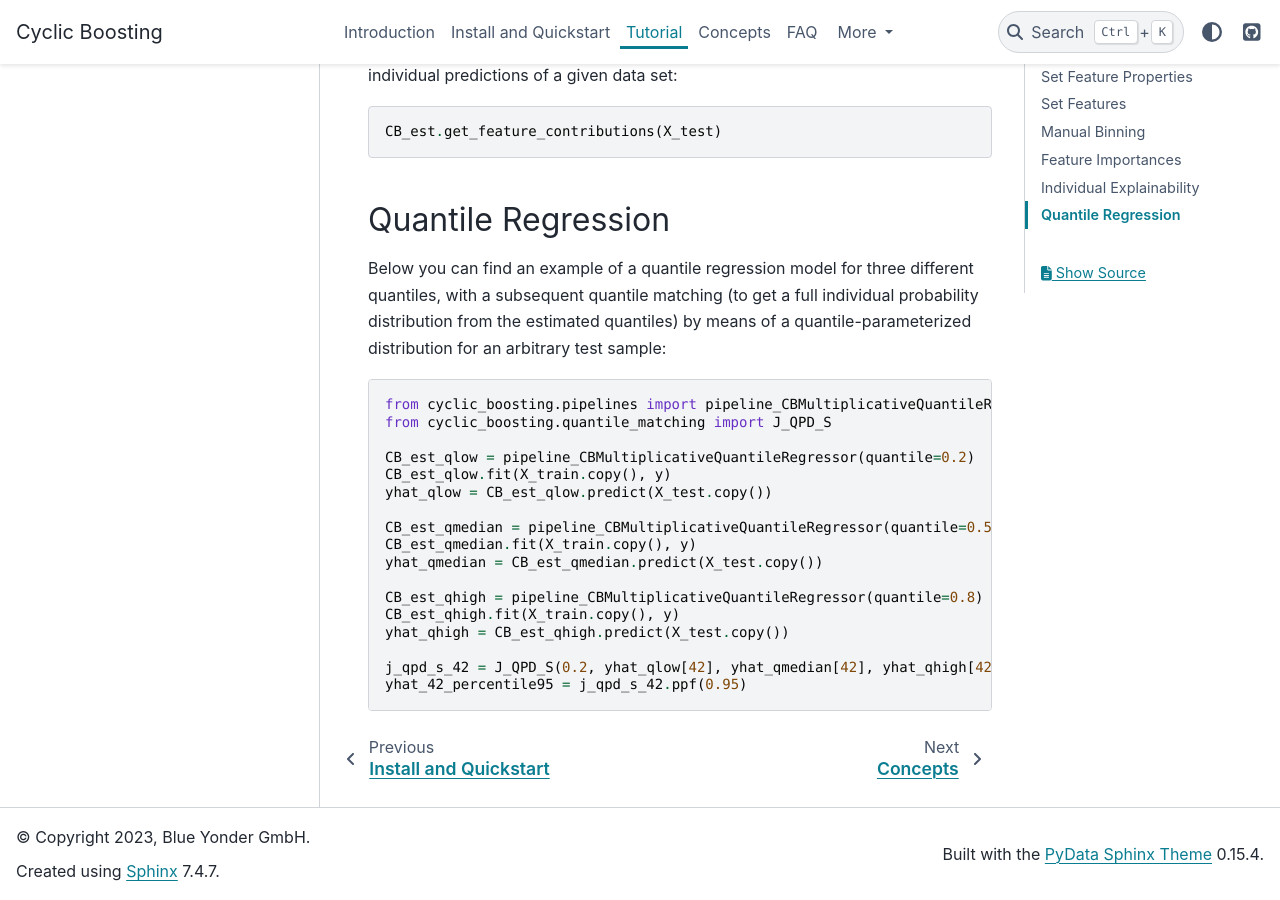
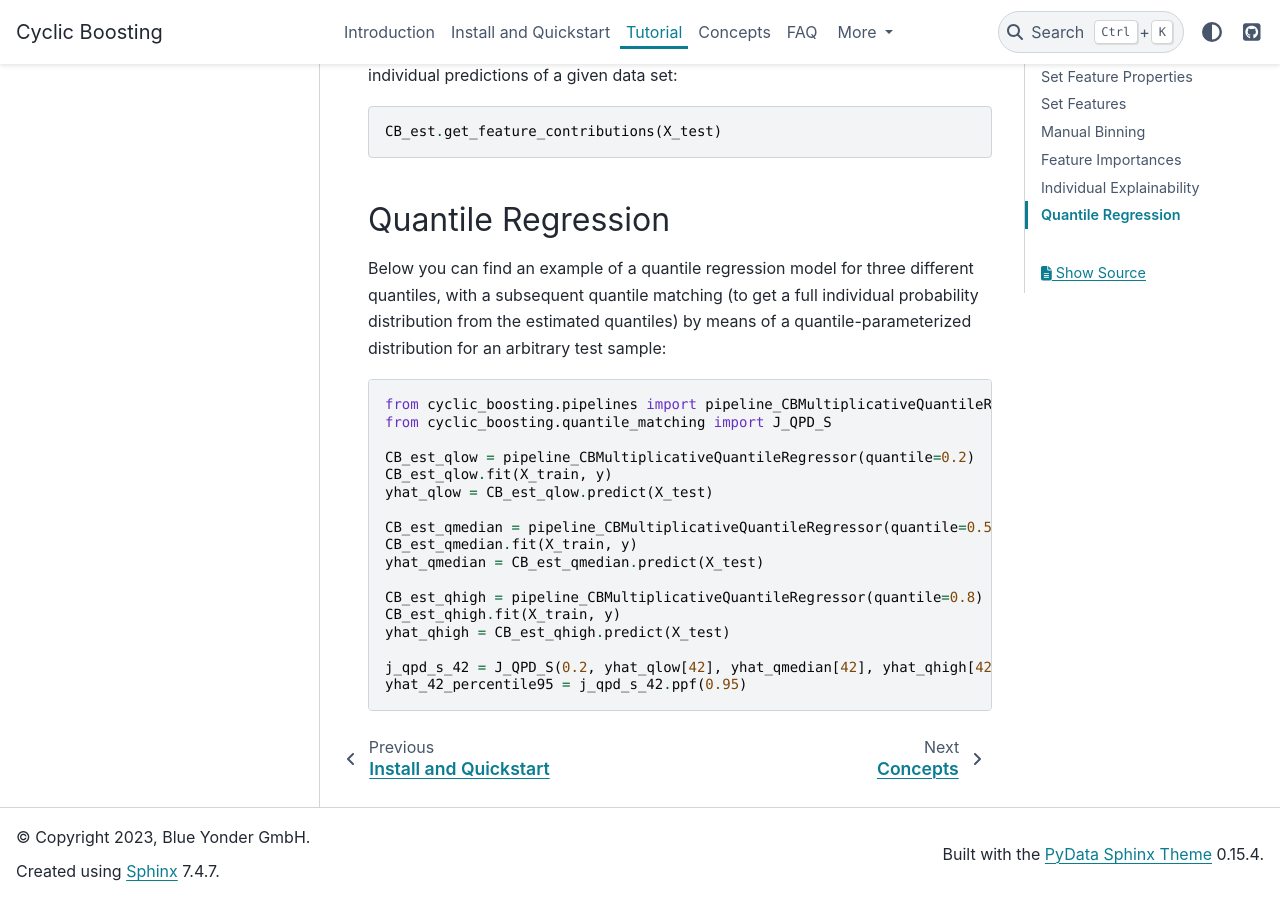
Before and after one commit to Blue-Yonder-OSS/cyclic-boosting, a Sphinx documentation site: the page built from docs/source/tutorial.md, in a window 1280 px wide and 900 px high, scrolled down 3305 px. Built offline with Sphinx 7.4.7 and the PyData theme 0.15.4, drawn with Linux system fonts in a browser that asks for light colours.

Commit message:
make binning inplace optional

```diff
--- a/docs/source/tutorial.md
+++ b/docs/source/tutorial.md
@@ -155,16 +155,16 @@ from cyclic_boosting.pipelines import pipeline_CBMultiplicativeQuantileRegressor
 from cyclic_boosting.quantile_matching import J_QPD_S
 
 CB_est_qlow = pipeline_CBMultiplicativeQuantileRegressor(quantile=0.2)
-CB_est_qlow.fit(X_train.copy(), y)
-yhat_qlow = CB_est_qlow.predict(X_test.copy())
+CB_est_qlow.fit(X_train, y)
+yhat_qlow = CB_est_qlow.predict(X_test)
 
 CB_est_qmedian = pipeline_CBMultiplicativeQuantileRegressor(quantile=0.5)
-CB_est_qmedian.fit(X_train.copy(), y)
-yhat_qmedian = CB_est_qmedian.predict(X_test.copy())
+CB_est_qmedian.fit(X_train, y)
+yhat_qmedian = CB_est_qmedian.predict(X_test)
 
 CB_est_qhigh = pipeline_CBMultiplicativeQuantileRegressor(quantile=0.8)
-CB_est_qhigh.fit(X_train.copy(), y)
-yhat_qhigh = CB_est_qhigh.predict(X_test.copy())
+CB_est_qhigh.fit(X_train, y)
+yhat_qhigh = CB_est_qhigh.predict(X_test)
 
 j_qpd_s_42 = J_QPD_S(0.2, yhat_qlow[42], yhat_qmedian[42], yhat_qhigh[42])
 yhat_42_percentile95 = j_qpd_s_42.ppf(0.95)
```
Also changed, not shown: 3 other files.
